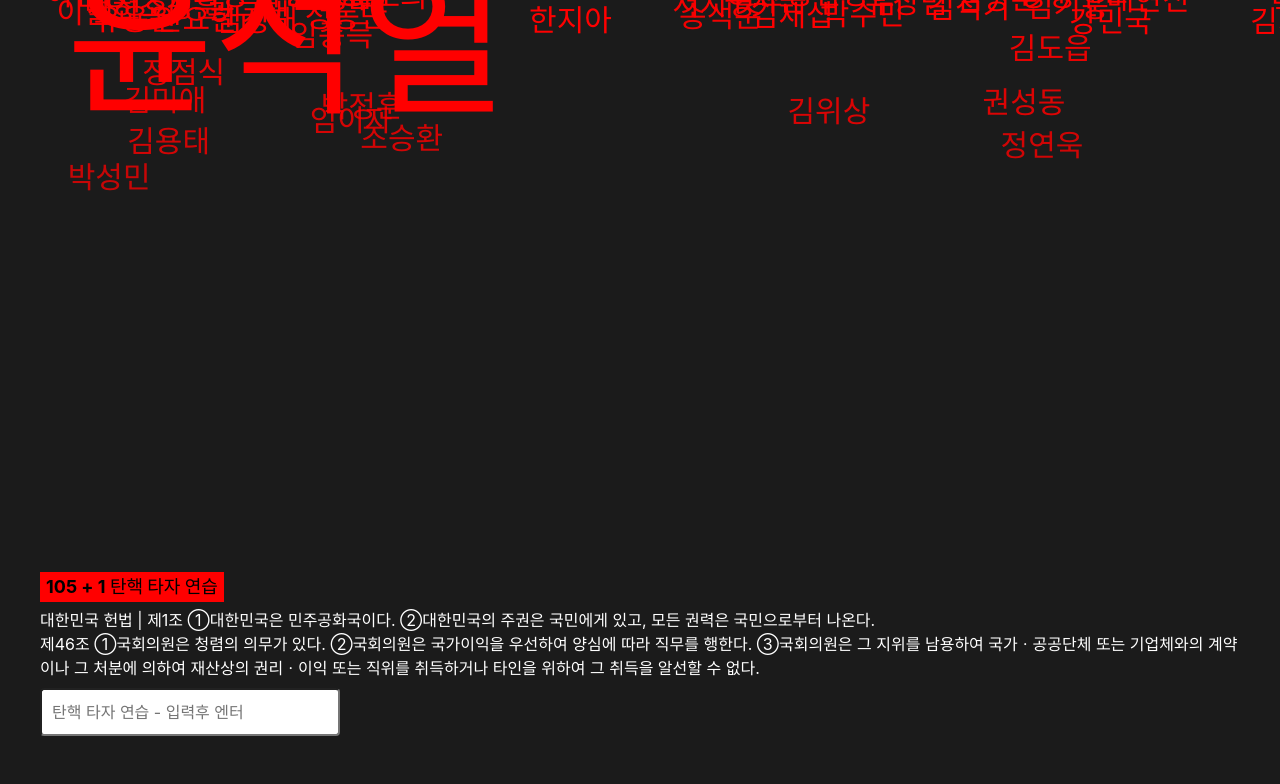
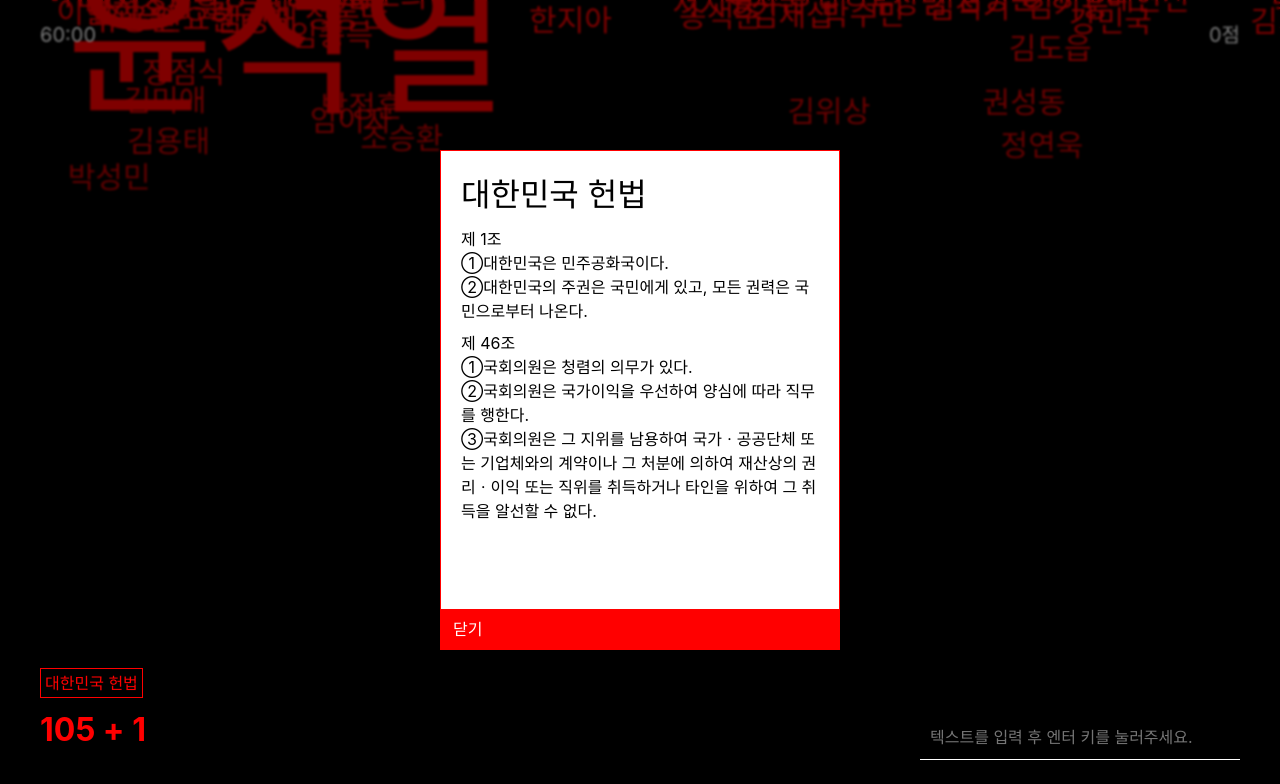
Before and after one commit to zuzokim/impeachment-for-democracy, a React (Vite) app: page / in a window 1280 px wide. Shown: the top 784 px of the page. Built offline with nearby package versions, Linux system fonts and the light colour scheme.

Commit message:
탄핵 타자 연습 고도화

```diff
--- a/index.html
+++ b/index.html
@@ -1,10 +1,15 @@
-<!doctype html>
+<!DOCTYPE html>
 <html lang="en">
   <head>
     <meta charset="UTF-8" />
     <link rel="icon" type="image/png+xml" href="/impeachment.png" />
     <meta name="viewport" content="width=device-width, initial-scale=1.0" />
     <title>탄핵 타자 연습</title>
+    <meta property="og:title" content="탄핵 타자 연습" />
+    <meta property="og:description" content="탄핵 타자 연습" />
+    <meta property="og:image" content="/impeachment.png" />
+    <meta property="og:url" content="https://impeachment-for-democracy.vercel.app/" />
+    <meta property="og:type" content="website" />
   </head>
   <body>
     <div id="root"></div>
--- a/src/App.css
+++ b/src/App.css
@@ -1,5 +1,6 @@
 body {
-  background-color: rgb(27, 27, 27);
+  background-color: #000;
+  /* border: 3px solid orange; */
 }
 
 .falling-burdens-container {
@@ -30,43 +31,114 @@ body {
   }
 }
 
-.inputWrapper {
+.header {
   position: fixed;
-  bottom: 8%;
+  top: 0;
+  height: 160px;
+  width: 100%;
+  display: flex;
+  justify-content: space-between;
+  padding: 20px 40px;
+  color: white;
+}
+
+.time-count,
+.score {
+  font-size: 20px;
+}
+
+.dialog {
+  position: fixed;
+  width: 100vw;
+  height: 100vh;
+  top: 0;
+  left: 0;
+  background-color: rgba(0, 0, 0, 0.5); /* Dimmed background */
+  display: flex;
+  justify-content: center;
+  align-items: center;
+  backdrop-filter: blur(1px);
+}
+
+.game-finish-dialog {
+  position: fixed;
+  z-index: 1;
+  top: 50%;
   left: 50%;
-  transform: translateX(-50%);
+  transform: translate(-50%, -50%);
+  width: 400px;
+  height: 500px;
+  background-color: white;
+  color: black;
+  border: 1px solid red;
+  white-space: pre-wrap;
+  padding: 20px;
+}
+
+.game-finish-title {
+  font-size: 24px;
+  margin-bottom: 8px;
+}
+
+.game-finish-body {
   display: flex;
   flex-direction: column;
   gap: 8px;
-  width: 100%;
-  padding: 0 40px;
-  height: fit-content;
 }
 
-.matchedName {
-  font-size: 18px;
-  font-weight: 700;
-  background-color: red;
-  padding: 1px 6px 2px 6px;
-  width: fit-content;
-  margin-bottom: 6px;
+.game-finish-body .score {
+  font-size: 32px;
 }
 
-.constitution {
+.game-finish-body .impeachment {
+  font-size: 104px;
+  color: red;
+  line-height: 1.2;
+}
+
+.game-finish-action {
+  position: absolute;
+  bottom: 0;
+  left: 0;
+  width: 100%;
+}
+.game-finish-action button {
+  width: 100%;
+  text-align: start;
+  padding: 8px 12px;
+  background-color: red;
   color: white;
-  white-space: pre-wrap;
+  border: none;
+}
+
+.footer {
+  position: fixed;
+  bottom: 0;
+  height: 160px;
+  width: 100%;
+  display: flex;
+  justify-content: space-between;
+  align-items: end;
+  padding: 40px;
+}
+
+.footer-left {
+  display: flex;
+  flex-direction: column;
+  gap: 8px;
 }
 
 input {
+  all: unset;
   display: block;
   padding: 10px;
   font-size: 16px;
-  color: black;
-  background-color: white;
-  border-radius: 4px;
+  color: white;
+  background-color: transparent;
   outline: none;
   width: 50%;
   max-width: 300px;
+  border-bottom: 1px solid white;
 }
 
 @media (max-width: 600px) {
@@ -74,3 +146,63 @@ input {
     width: 100%;
   }
 }
+
+.constitution-button {
+  border: 1px solid red;
+  color: red;
+  background-color: transparent;
+  padding: 2px 4px;
+  width: fit-content;
+}
+
+.constitution-dialog {
+  position: fixed;
+  z-index: 1;
+  top: 50%;
+  left: 50%;
+  transform: translate(-50%, -50%);
+  width: 400px;
+  height: 500px;
+  background-color: white;
+  color: black;
+  border: 1px solid red;
+  white-space: pre-wrap;
+  padding: 20px;
+}
+
+.constitution-title {
+  font-size: 32px;
+  margin-bottom: 8px;
+}
+
+.constitution-body {
+  display: flex;
+  flex-direction: column;
+  gap: 8px;
+}
+
+.constitution-action {
+  position: absolute;
+  bottom: 0;
+  left: 0;
+  width: 100%;
+}
+.constitution-action button {
+  width: 100%;
+  text-align: start;
+  padding: 8px 12px;
+  background-color: red;
+  color: white;
+  border: none;
+}
+
+.title-with-matched-name {
+  font-size: 32px;
+  font-weight: 700;
+  width: fit-content;
+  margin-bottom: 6px;
+}
+
+.title-with-matched-name span {
+  color: red;
+}
--- a/src/App.tsx
+++ b/src/App.tsx
@@ -1,14 +1,20 @@
 import { useEffect, useState } from "react";
 import "./App.css";
 import FallingBurdens from "./FallingBurdens";
+import Constitution from "./Constitution";
+import TitleWithMatchedBurden from "./TitleWithMatchedBurden";
+import TimeCount from "./TimeCount";
+import Score from "./Score";
+import { burdens } from "./burdens";
 
 function App() {
   const [inputText, setInputText] = useState<string>("");
   const [matchedText, setMatchedText] = useState<string>("");
+  const [score, setScore] = useState(0);
 
   const handleInputChange = (event: React.ChangeEvent<HTMLInputElement>) => {
     setInputText(event.target.value);
-    console.log(event.target.value, "baue");
+    // console.log(event.target.value, "baue");
   };
 
   const handleKeyDown = (event: React.KeyboardEvent<HTMLInputElement>) => {
@@ -24,31 +30,35 @@ function App() {
     }
   }, [matchedText]);
 
+  useEffect(() => {
+    if (burdens.includes(matchedText)) {
+      setScore((prevScore) => prevScore + 10);
+    }
+  }, [matchedText]);
+
   return (
-    <>
+    <div>
       <FallingBurdens matchedText={matchedText} />
-      <div className="inputWrapper">
-        <div>
-          <div className="matchedName">
-            {`105 + 1 `}
-            {matchedText}
-            {matchedText ? `!!` : `탄핵 타자 연습`}
-          </div>
-          <div className="constitution">
-            {`대한민국 헌법 | 제1조 ①대한민국은 민주공화국이다. ②대한민국의 주권은 국민에게 있고, 모든 권력은 국민으로부터 나온다.
-제46조 ①국회의원은 청렴의 의무가 있다. ②국회의원은 국가이익을 우선하여 양심에 따라 직무를 행한다. ③국회의원은 그 지위를 남용하여 국가ㆍ공공단체 또는 기업체와의 계약이나 그 처분에 의하여 재산상의 권리ㆍ이익 또는 직위를 취득하거나 타인을 위하여 그 취득을 알선할 수 없다.`}
-          </div>
+      <div className="header">
+        <TimeCount />
+        <Score score={score} />
+      </div>
+      <div className="footer">
+        <div className="footer-left">
+          <Constitution />
+          <TitleWithMatchedBurden matchedText={matchedText} />
         </div>
+
         <input
           autoFocus
           type="text"
           value={inputText}
           onChange={handleInputChange}
           onKeyDown={handleKeyDown}
-          placeholder="탄핵 타자 연습 - 입력후 엔터"
+          placeholder="텍스트를 입력 후 엔터 키를 눌러주세요."
         />
       </div>
-    </>
+    </div>
   );
 }
 
--- /dev/null
+++ b/src/Constitution.tsx
@@ -0,0 +1,26 @@
+import { useState } from "react";
+import "./App.css";
+import ConstitutionButton from "./ConstitutionButton";
+import ConstitutionDialog from "./ConstitutionDialog";
+
+function Constitution() {
+  const [open, setOpen] = useState(false);
+
+  return (
+    <>
+      <ConstitutionButton
+        onClick={() => {
+          setOpen((prev) => !prev);
+        }}
+      />
+      <ConstitutionDialog
+        open={open}
+        onClose={() => {
+          setOpen(false);
+        }}
+      />
+    </>
+  );
+}
+
+export default Constitution;
--- /dev/null
+++ b/src/ConstitutionButton.tsx
@@ -0,0 +1,17 @@
+import "./App.css";
+
+export interface ConstitutionButtonProps {
+  onClick: () => void;
+}
+
+function ConstitutionButton({ onClick }: ConstitutionButtonProps) {
+
+
+  return (
+    <button className="constitution-button" onClick={onClick}>
+      대한민국 헌법
+    </button>
+  );
+}
+
+export default ConstitutionButton;
--- /dev/null
+++ b/src/ConstitutionDialog.tsx
@@ -0,0 +1,38 @@
+import "./App.css";
+
+export interface ConstitutionDialogProps {
+  open: boolean;
+  onClose: () => void;
+}
+
+function ConstitutionDialog({ open, onClose }: ConstitutionDialogProps) {
+  return open ? (
+    <div className="dialog">
+      <div className="constitution-dialog">
+        <div className="constitution-title">대한민국 헌법</div>
+        <div className="constitution-body">
+          <div>
+            <div>제 1조</div>
+            <div>
+              {`①대한민국은 민주공화국이다.
+②대한민국의 주권은 국민에게 있고, 모든 권력은 국민으로부터 나온다.`}
+            </div>
+          </div>
+          <div>
+            <div>제 46조</div>
+            <div>
+              {`①국회의원은 청렴의 의무가 있다.
+②국회의원은 국가이익을 우선하여 양심에 따라 직무를 행한다.
+③국회의원은 그 지위를 남용하여 국가ㆍ공공단체 또는 기업체와의 계약이나 그 처분에 의하여 재산상의 권리ㆍ이익 또는 직위를 취득하거나 타인을 위하여 그 취득을 알선할 수 없다.`}
+            </div>
+          </div>
+        </div>
+        <div className="constitution-action">
+          <button onClick={onClose}>닫기</button>
+        </div>
+      </div>
+    </div>
+  ) : null;
+}
+
+export default ConstitutionDialog;
--- /dev/null
+++ b/src/GameFinishDialog.tsx
@@ -0,0 +1,26 @@
+import "./App.css";
+
+export interface GameFinishDialogProps {
+  open: boolean;
+  onClose: () => void;
+  score?: number;
+}
+
+function GameFinishDialog({ open, onClose, score = 0 }: GameFinishDialogProps) {
+  return open ? (
+    <div className="dialog">
+      <div className="game-finish-dialog">
+        <div className="game-finish-title">게임 종료</div>
+        <div className="game-finish-body">
+          <div className="score">{score}점</div>
+          <div className="impeachment">윤석열 탄핵!</div>
+        </div>
+        <div className="game-finish-action">
+          <button onClick={onClose}>다시 도전하기</button>
+        </div>
+      </div>
+    </div>
+  ) : null;
+}
+
+export default GameFinishDialog;
--- /dev/null
+++ b/src/Score.tsx
@@ -0,0 +1,11 @@
+import "./App.css";
+
+export interface ScoreProps {
+  score?: number;
+}
+
+function Score({ score = 0 }: ScoreProps) {
+  return <div className="score">{score}점</div>;
+}
+
+export default Score;
--- /dev/null
+++ b/src/TimeCount.tsx
@@ -0,0 +1,63 @@
+import { useEffect, useState } from "react";
+import "./App.css";
+import GameFinishDialog from "./GameFinishDialog";
+import ConstitutionDialog from "./ConstitutionDialog";
+
+export interface TimeCountProps {
+  score?: number;
+}
+
+function TimeCount({ score = 0 }: TimeCountProps) {
+  const [time, setTime] = useState(60000);
+  const [isCountdownActive, setIsCountdownActive] = useState(false);
+
+  const [openConstitutionDialog, setOpenConstitutionDialog] = useState(true);
+  const [openFinishDialog, setOpenFinishDialog] = useState(false);
+
+  useEffect(() => {
+    let timerId: ReturnType<typeof setInterval>;
+    if (isCountdownActive) {
+      timerId = setInterval(() => {
+        setTime((prevTime) => (prevTime > 0 ? prevTime - 100 : 0));
+      }, 100);
+    }
+    return () => clearInterval(timerId);
+  }, [isCountdownActive]);
+
+  const formatTime = (milliseconds: number) => {
+    const seconds = Math.floor(milliseconds / 1000);
+    const millis = Math.floor((milliseconds % 1000) / 10); // Get the first two digits of milliseconds
+    return `${seconds < 10 ? `0${seconds}` : seconds}:${
+      millis < 10 ? `0${millis}` : millis
+    }`;
+  };
+
+  useEffect(() => {
+    if (time === 0) {
+      setOpenFinishDialog(true);
+    }
+  }, [time]);
+
+  return (
+    <>
+      <div className="time-count">{formatTime(time)}</div>
+      <ConstitutionDialog
+        open={openConstitutionDialog}
+        onClose={() => {
+          setOpenConstitutionDialog(false);
+          setIsCountdownActive(true);
+        }}
+      />
+      <GameFinishDialog
+        score={score}
+        open={openFinishDialog}
+        onClose={() => {
+          setOpenFinishDialog(false);
+          setTime(6000);
+        }}
+      />
+    </>
+  );
+}
+
+export default TimeCount;
--- /dev/null
+++ b/src/TitleWithMatchedBurden.tsx
@@ -0,0 +1,17 @@
+import "./App.css";
+
+export interface TitleWithMatchedBurdenProps {
+  matchedText?: string;
+}
+
+function TitleWithMatchedBurden({ matchedText }: TitleWithMatchedBurdenProps) {
+  return (
+    <div className="title-with-matched-name">
+      <span>{`105 + 1 `}</span>
+      {matchedText}
+      {matchedText ? `!!` : `탄핵 타자 연습`}
+    </div>
+  );
+}
+
+export default TitleWithMatchedBurden;
--- a/src/index.css
+++ b/src/index.css
@@ -53,6 +53,10 @@ select {
   font: inherit;
 }
 
+button:hover {
+  cursor: pointer;
+}
+
 /* 7. Avoid text overflows */
 p,
 h1,
```
